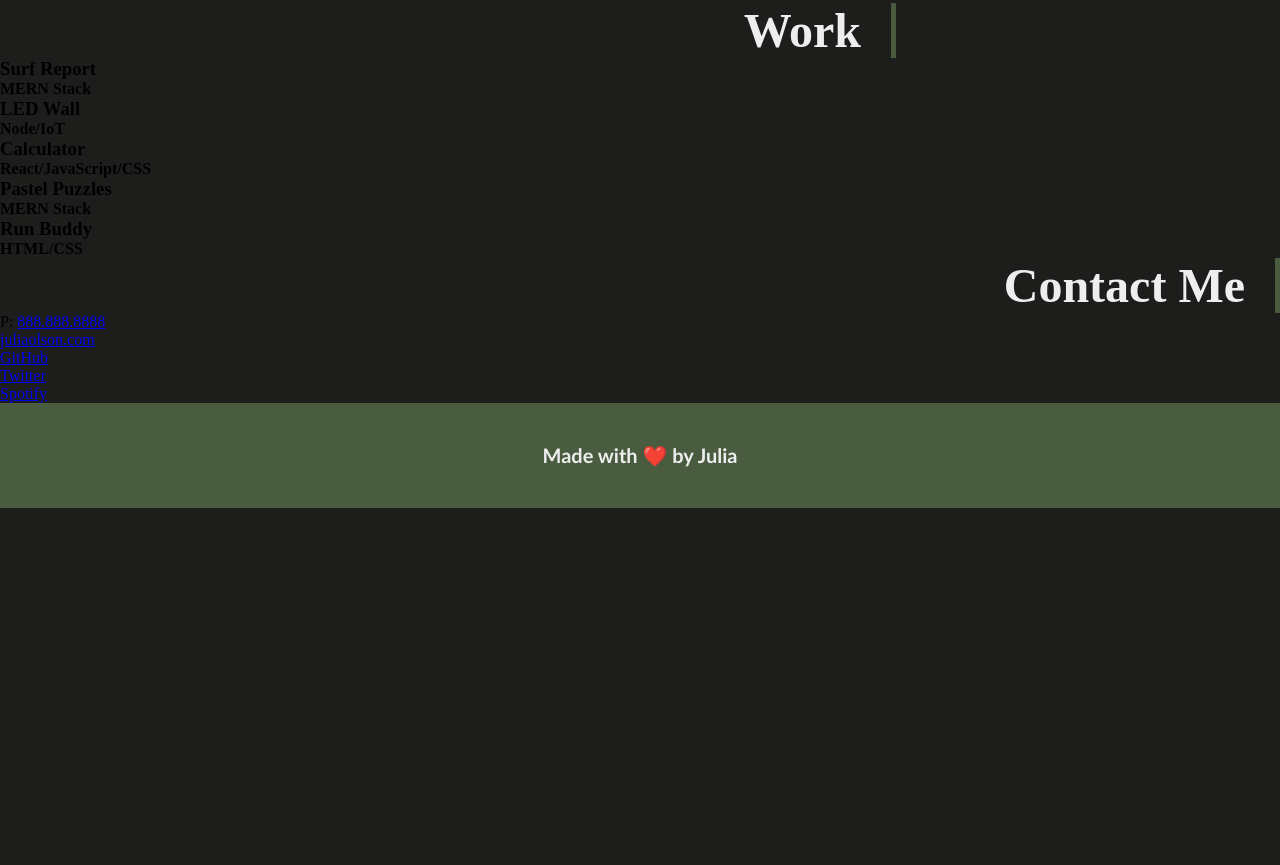
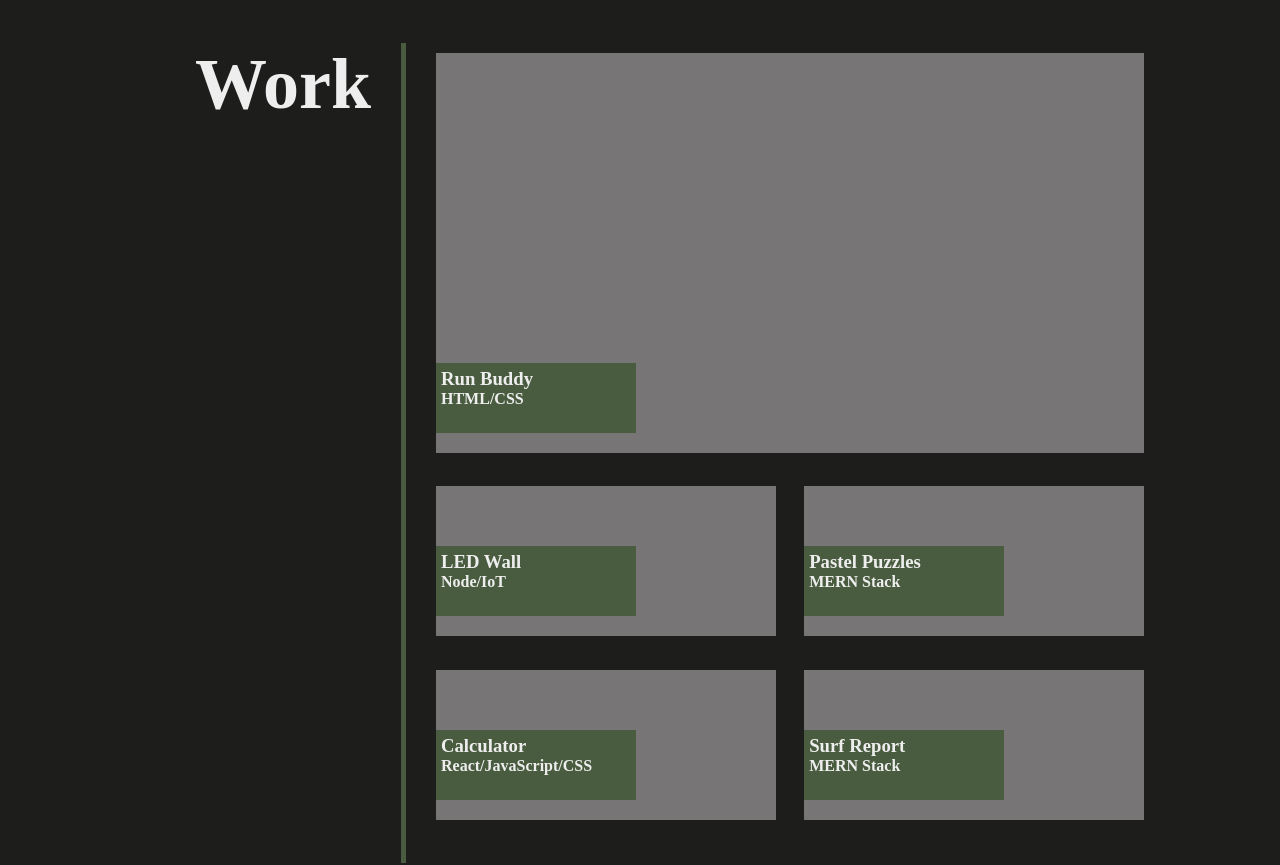
Before and after one commit to jolson2811/J.Olson-Portfolio, a plain HTML site: page index.html in a window 1280 px wide. Shown: the part 975-1840 px from the top of the page. Before the commit the page ends 1483 px from the top, so only its background shows below. Drawn offline with Linux system fonts and the light colour scheme.

Commit message:
Formatted work section and work section cards

```diff
--- a/assets/CSS/style.css
+++ b/assets/CSS/style.css
@@ -122,6 +122,10 @@ header nav ul li a:hover {
     padding-left: 5px;
   }
 
+  .section-title h2 {
+      width: 260px;
+  }
+
   .primary-border {
     border-color: var(--primary-color);
   }
@@ -134,19 +138,75 @@ header nav ul li a:hover {
   .intro {
     display: flex;
     justify-content: center;
-    padding-bottom: 30px
+    padding-bottom: 50px;
   }
 
   .intro p {
     line-height: 1.7;
     color: var(--tertiary-color);
-    width: 90%;
     font-size: 20px;
     margin: 0 auto;
   }
 
   .cont-para {
       width: 60%;
+      padding: 10px 30px 10px 30px;
+  }
+
+  /* Work Styles */
+  .work-cont{
+    display: flex;
+    justify-content: center;
+    padding-bottom: 50px;
+  }
+  .applications{
+      width: 60%;
+      display: flex;
+      flex-direction: column;
+      justify-content: center;
+      padding: 10px 30px 10px 30px;
+  }
+  .inner-applications{
+    display: flex;
+    justify-content: space-evenly;
+    flex-wrap: wrap;
+    height: 400px;
+    align-items: center;
+  }
+  .inner-column-left{
+    display: flex;
+    flex-direction: column;
+    justify-content: space-evenly;
+    width: 50%;
+    height: 100%;
+  }
+  .inner-column-right{
+    width: 50%;
+    height: 100%;
+    display: flex;
+    flex-direction: column;
+    justify-content: space-evenly;
+    align-items: flex-end;
+  }
+  .application{
+    position: relative;
+    background-color: var(--tertiary-color);
+    height: 400px;
+  }
+  .inner-application{
+    position: relative;
+    background-color: var(--tertiary-color);
+    height: 150px;
+    width: 96%;
+  }
+  .app-title{
+    position: absolute;
+    bottom: 20px;
+    background-color: var(--primary-color);
+    width: 200px;
+    height: 70px;
+    color: var(--secondary-color);
+    padding: 5px;
   }
 
   /* Footer Styles */
@@ -175,10 +235,6 @@ header nav ul li a:hover {
     text-align: right;
   }
 
-  .flex-row {
-   width: 70%
-  }
-
   /* Media Query For Smaller Desktop Screens and Smaller */
 @media screen and (max-width: 980px) {
     header nav ul li a {
@@ -192,10 +248,7 @@ header nav ul li a:hover {
 
   /* Media Query For Tablets and Smaller */
 @media screen and (max-width: 768px) {
-.intro {
 
-
-    }
 }
 
 /* Media Query For Mobile Phones And Smaller */
--- a/index.html
+++ b/index.html
@@ -53,22 +53,29 @@
             <div class="cont-para">
                 <p>
                     Lorem, ipsum dolor sit amet consectetur adipisicing elit. Ipsa, voluptatem odit. Natus ipsum labore,
-                    temporibus distinctio quidem officia dicta ipsam, quia blanditiis veniam dolore quisquam, praesentium
+                    temporibus distinctio quidem officia dicta ipsam, quia blanditiis veniam dolore quisquam,
+                    praesentium
                     nostrum sequi sapiente fugiat commodi laudantium inventore quasi ad suscipit! Reprehenderit qui
-                    cupiditate debitis deserunt expedita laborum vitae illum illo? Vero, asperiores corporis! Voluptates.
+                    cupiditate debitis deserunt expedita laborum vitae illum illo? Vero, asperiores corporis!
+                    Voluptates.
                 </p>
                 <br>
                 <p>
-                   Lorem ipsum dolor sit, amet consectetur adipisicing elit. Dolor eius accusantium impedit natus mollitia reiciendis ab autem, cumque aut ducimus, debitis amet, reprehenderit aspernatur voluptas totam omnis? Praesentium incidunt qui magnam est quod, similique, a voluptatum nobis distinctio accusamus in repellendus eos, laudantium sit iusto alias temporibus sed cupiditate dolores quam? Tempore totam repellat sed excepturi aliquam laborum illo expedita laudantium quam, dolore pariatur, ducimus dignissimos hic quisquam! Sequi, corrupti!
+                    Lorem ipsum dolor sit, amet consectetur adipisicing elit. Dolor eius accusantium impedit natus
+                    mollitia reiciendis ab autem, cumque aut ducimus, debitis amet, reprehenderit aspernatur voluptas
+                    totam omnis? Praesentium incidunt qui magnam est quod, similique, a voluptatum nobis distinctio
+                    accusamus in repellendus eos, laudantium sit iusto alias temporibus sed cupiditate dolores quam?
+                    Tempore totam repellat sed excepturi aliquam laborum illo expedita laudantium quam, dolore pariatur,
+                    ducimus dignissimos hic quisquam! Sequi, corrupti!
                 </p>
             </div>
         </article>
     </section>
 
     <!-- Work Section -->
-    <section id="work">
-        <div class="flex-row">
-            <h2 class="section-title primary-border">
+    <section id="work" class="work-cont">
+        <div class="section-title primary-border">
+            <h2>
                 Work
             </h2>
         </div>
@@ -76,43 +83,46 @@
             <!-- First App -->
             <article class="application">
                 <!-- <img src="./assets/images/XXXX" alt="surfer riding wave" -->
-                <div class="app">
-                    <h3>Surf Report</h3>
-                    <h4>MERN Stack</h4>
+                <div class="app-title">
+                    <h3>Run Buddy</h3>
+                    <h4>HTML/CSS</h4>
                 </div>
             </article>
-
-            <article class="applications">
+            <div class="inner-applications">
+                <div class="inner-column-left">
+                    <article class="inner-application">
                         <!-- <img src="./assets/images/XXXX" alt="LED Lights" -->
-                <div class="app">
+                        <div class="app-title">
                             <h3>LED Wall</h3>
                             <h4>Node/IoT</h4>
                         </div>
                     </article>
-
-            <article class="applications">
+                    <article class="inner-application">
                         <!-- <img src="./assets/images/XXXX" alt="calculator" -->
-                <div class="app">
+                        <div class="app-title">
                             <h3>Calculator</h3>
                             <h4>React/JavaScript/CSS</h4>
                         </div>
                     </article>
-
-            <article class="applications">
+                </div>
+                <div class="inner-column-right">
+                    <article class="inner-application">
                         <!-- <img src="./assets/images/XXXX" alt="Puzzle" -->
-                <div class="app">
+                        <div class="app-title">
                             <h3>Pastel Puzzles</h3>
                             <h4>MERN Stack</h4>
                         </div>
                     </article>
 
-            <article class="applications">
+                    <article class="inner-application">
                         <!-- <img src="./assets/images/XXXX" alt="Run Buddy Landing Page" -->
-                <div class="app">
-                    <h3>Run Buddy</h3>
-                    <h4>HTML/CSS</h4>
+                        <div class="app-title">
+                            <h3>Surf Report</h3>
+                            <h4>MERN Stack</h4>
                         </div>
                     </article>
+                </div>
+            </div>
         </div>
     </section>
 
```
Lines whose indentation alone changed are shown as unchanged.
